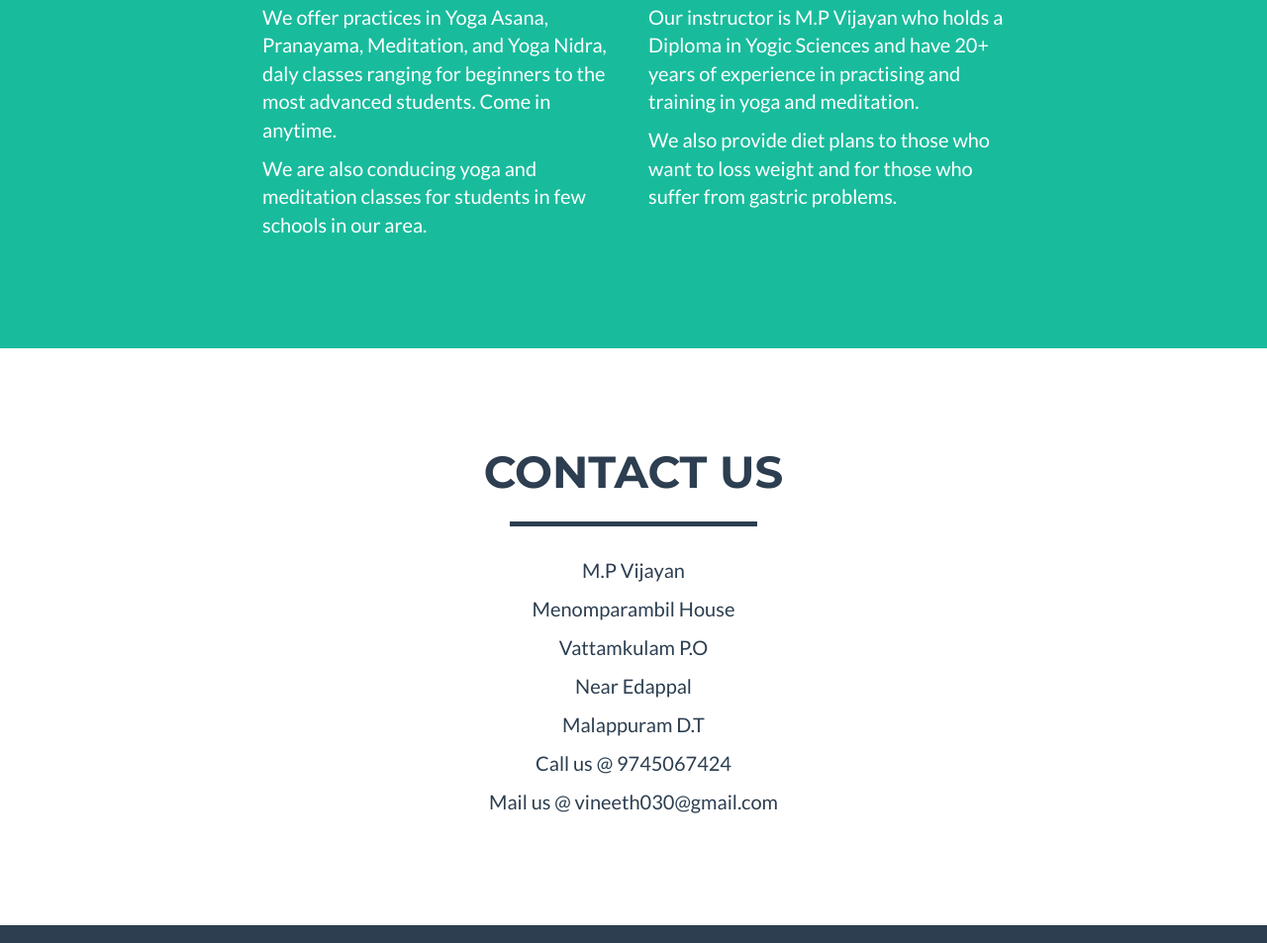
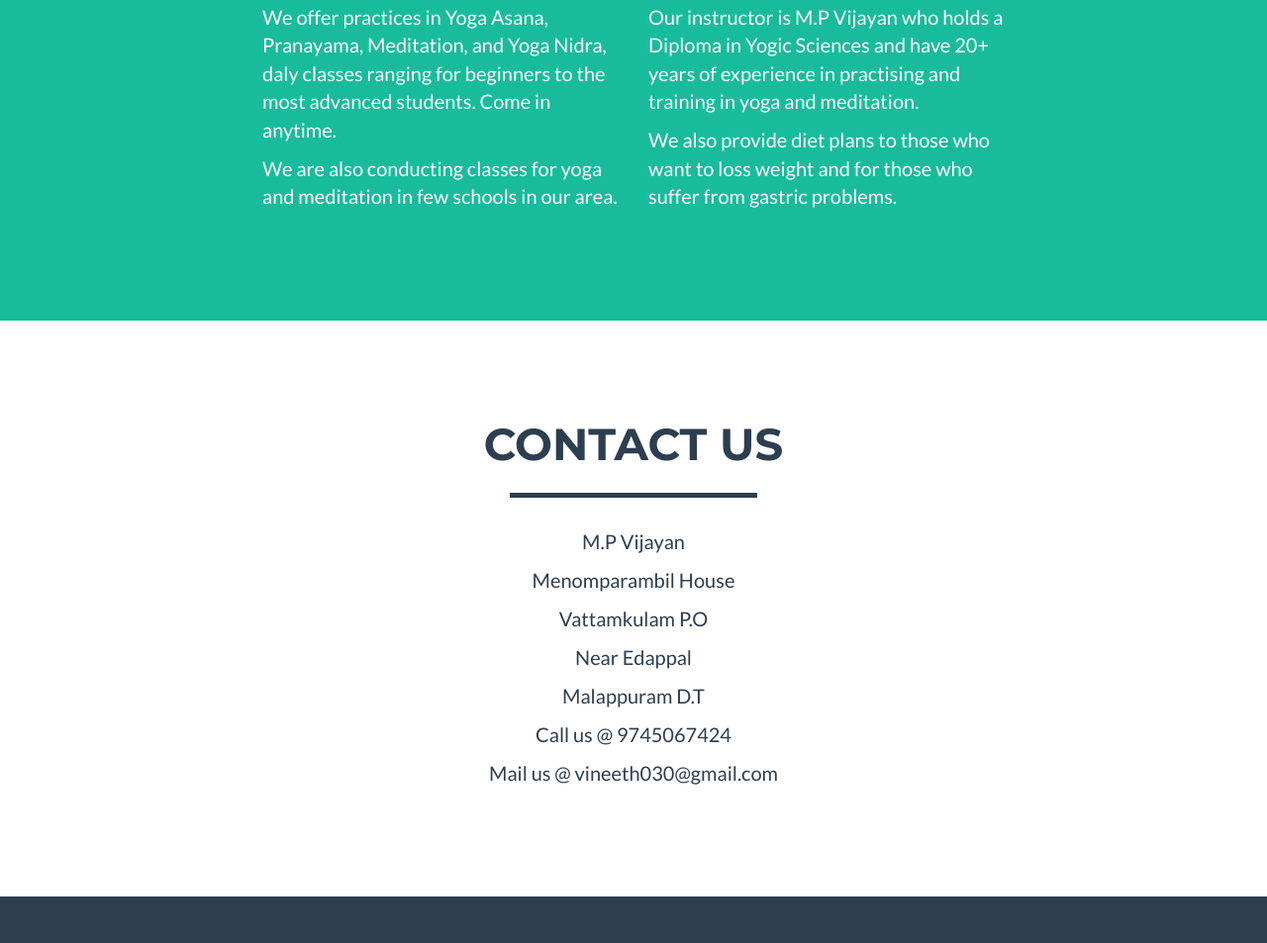
Before and after one commit to vineeth030/vattamkulamyogacenter, a plain HTML site: page index.html in a window 1280 px wide. Shown: the part 1739-2692 px from the top of the page at 99% size. Drawn offline with nearby package versions, Linux system fonts and the light colour scheme.

Commit message:
Update index.html for spelling changes.

```diff
--- a/index.html
+++ b/index.html
@@ -183,7 +183,7 @@
             <div class="row">
                 <div class="col-lg-4 col-lg-offset-2">
                     <p>We offer practices  in Yoga Asana, Pranayama, Meditation, and Yoga Nidra, daly classes ranging for beginners to the most advanced students. Come in anytime.</p>
-                    <p>We are also conducing yoga and meditation classes for students in few schools in our area.</p>
+                    <p>We are also conducting classes for yoga and meditation in few schools in our area.</p>
                 </div>
                 <div class="col-lg-4">
                     <p>Our instructor is M.P Vijayan who holds a Diploma in Yogic Sciences and have 20+ years of experience in practising and training in yoga and meditation.</p>
```
